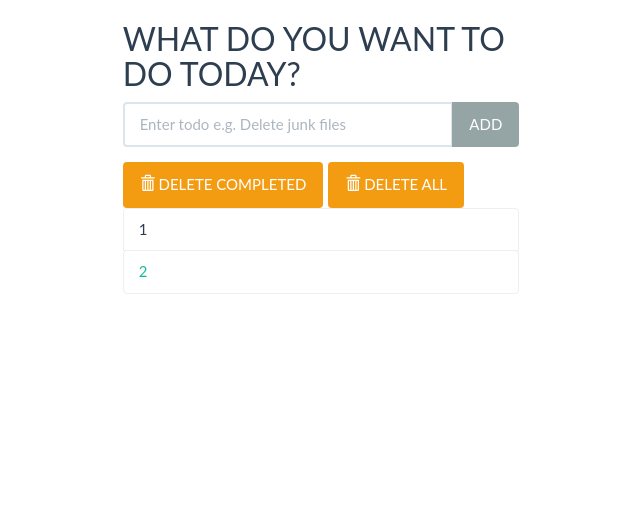
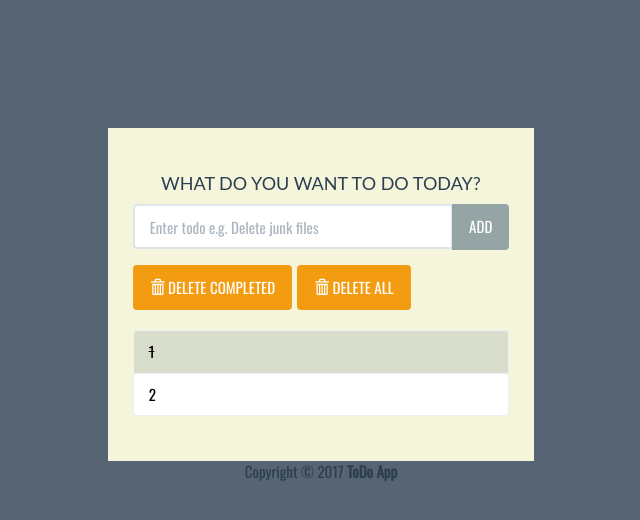
Before and after one commit to xiaoyongkong/To_do_List, a Django app: page / in a window 1280 px wide. Shown: the top 520 px of the page, without its empty margins (319-959 px from the left). Run offline with Django 3.2, Linux system fonts and the light colour scheme; data comes from the database, SQL or seed files in the repository; both versions use the stored data as it was after the commit; some libraries are stand-ins or nearby versions.

Commit message:
todo complete

```diff
--- a/todo/static/styles.css
+++ b/todo/static/styles.css
@@ -24,10 +24,6 @@ body {
 	text-decoration: line-through;
 	background: rgba(149, 165, 166, .3);
 }
-footer {
-	margin-top: 20px;
-	color: white;
-}
 .list-group-item {
 	color: black;
 }
--- a/todo/templates/index.html
+++ b/todo/templates/index.html
@@ -11,7 +11,7 @@
 
 		<!-- Bootstrap CSS -->
 		<link rel="stylesheet" href="{% static 'bootstrap/css/flatly.min.css' %}" />
-		<link rel="stylesheet" href="{% static 'bootstrap/css/styles.css' %}" />
+		<link rel="stylesheet" href="{% static 'styles.css' %}" />
 	</head>
 	<body>
 
@@ -21,12 +21,12 @@
 				<div class="col-lg-4 col-lg-offset-4" id="content">
 					<h2>WHAT DO YOU WANT TO DO TODAY?</h2>
 
-					<form action="{%  url 'add' %}" method="POST" role="form">
-            {%  csrf_token %}
+					<form action="{% url 'add' %}" method="POST" role="form">
+						{% csrf_token %}
 						<div class="form-group">
 							<div class="input-group">
-                {{  form.text }}
-                <span class="input-group-btn">
+							  {{ form.text }}
+							  <span class="input-group-btn">
 								  <button type="submit" class="btn btn-default" id="add-btn">ADD</button>
 							  </span>
 							</div>
@@ -37,32 +37,38 @@
 						<div class="col-lg-12">
 							<div class="btn-toolbar">
 								<div class="btn-group">
-									<button type="button" class="btn btn-warning">
+									<a href="{% url 'deletecomplete' %}"><button type="button" class="btn btn-warning">
 										<i class="glyphicon glyphicon-trash"></i> DELETE COMPLETED
-									</button>
+									</button></a>
 								</div>
 								<div class="btn-group">
-									<button type="button" class="btn btn-warning">
+									<a href="{% url 'deleteall' %}"><button type="button" class="btn btn-warning">
 										<i class="glyphicon glyphicon-trash"></i> DELETE ALL
-									</button>
+									</button></a>
 								</div>
 							</div>
 						</div>
 					</div>
 
 					<ul class="list-group t20">
-            {% for todo in todo_list %}
-              {%  if todo.complete %}
-                <li class="list-group-item todo-completed">{{todo.text}}</li>
-              {%  else %}
-                <a href="#"><li class="list-group-item">{{ todo.text }}</li></a>
-              {%  endif %}
-            {%  endfor %}
+						{% for todo in todo_list %}
+							{% if todo.complete %}
+							<li class="list-group-item todo-completed">{{ todo.text }}</li>
+							{% else %}
+							<a href="{% url 'complete' todo.id %}"><li class="list-group-item">{{ todo.text }}</li></a>
+							{% endif %}
+						{% endfor %}
 					</ul>
 				</div>
 			</div>
+
+			<footer>
+				<div class="row pad">
+					<div class="col-lg-12 text-center">
+						Copyright &copy; 2017 <strong>ToDo App</strong>
+					</div>
+				</div>
+			</footer>
 		</div>
-		<script src="../static/bootstrap/js/jquery.min.js"></script>
-		<script src="../static/bootstrap/js/bootstrap.min.js"></script>
 	</body>
 </html>
--- a/todo/urls.py
+++ b/todo/urls.py
@@ -1,7 +1,11 @@
 from django.urls import path
+
 from . import views
 
 urlpatterns = [
-    path('', views.index, name = 'index'),
-    path('add', views.addTodo, name='add')
+    path('', views.index, name='index'),
+    path('add', views.addTodo, name='add'),
+    path('complete/<todo_id>', views.completeTodo, name='complete'),
+    path('deletecomplete', views.deleteCompleted, name='deletecomplete'),
+    path('deleteall', views.deleteAll, name='deleteall')
 ]
--- a/todo/views.py
+++ b/todo/views.py
@@ -1,21 +1,41 @@
 from django.shortcuts import render, redirect
 from django.views.decorators.http import require_POST
+
 from .models import Todo
 from .forms import TodoForm
 
 def index(request):
+    todo_list = Todo.objects.order_by('id')
 
-  todo_list = Todo.objects.order_by('id')
-  form = TodoForm()
-  context = {'todo_list' : todo_list, 'form' : form }
-  return render(request, 'index.html', context)
+    form = TodoForm()
+
+    context = {'todo_list' : todo_list, 'form' : form}
+
+    return render(request, 'index.html', context)
 
 @require_POST
 def addTodo(request):
-  form = TodoForm(request.POST)
+    form = TodoForm(request.POST)
 
-  if form.is_valid():
-    new_todo = Todo(text=request.POST['text'])
-    new_todo.save()
+    if form.is_valid():
+        new_todo = Todo(text=request.POST['text'])
+        new_todo.save()
 
-  return redirect('index')
+    return redirect('index')
+
+def completeTodo(request, todo_id):
+    todo = Todo.objects.get(pk=todo_id)
+    todo.complete = True
+    todo.save()
+
+    return redirect('index')
+
+def deleteCompleted(request):
+    Todo.objects.filter(complete__exact=True).delete()
+
+    return redirect('index')
+
+def deleteAll(request):
+    Todo.objects.all().delete()
+
+    return redirect('index')
```
Also changed, not shown: db.sqlite3.
